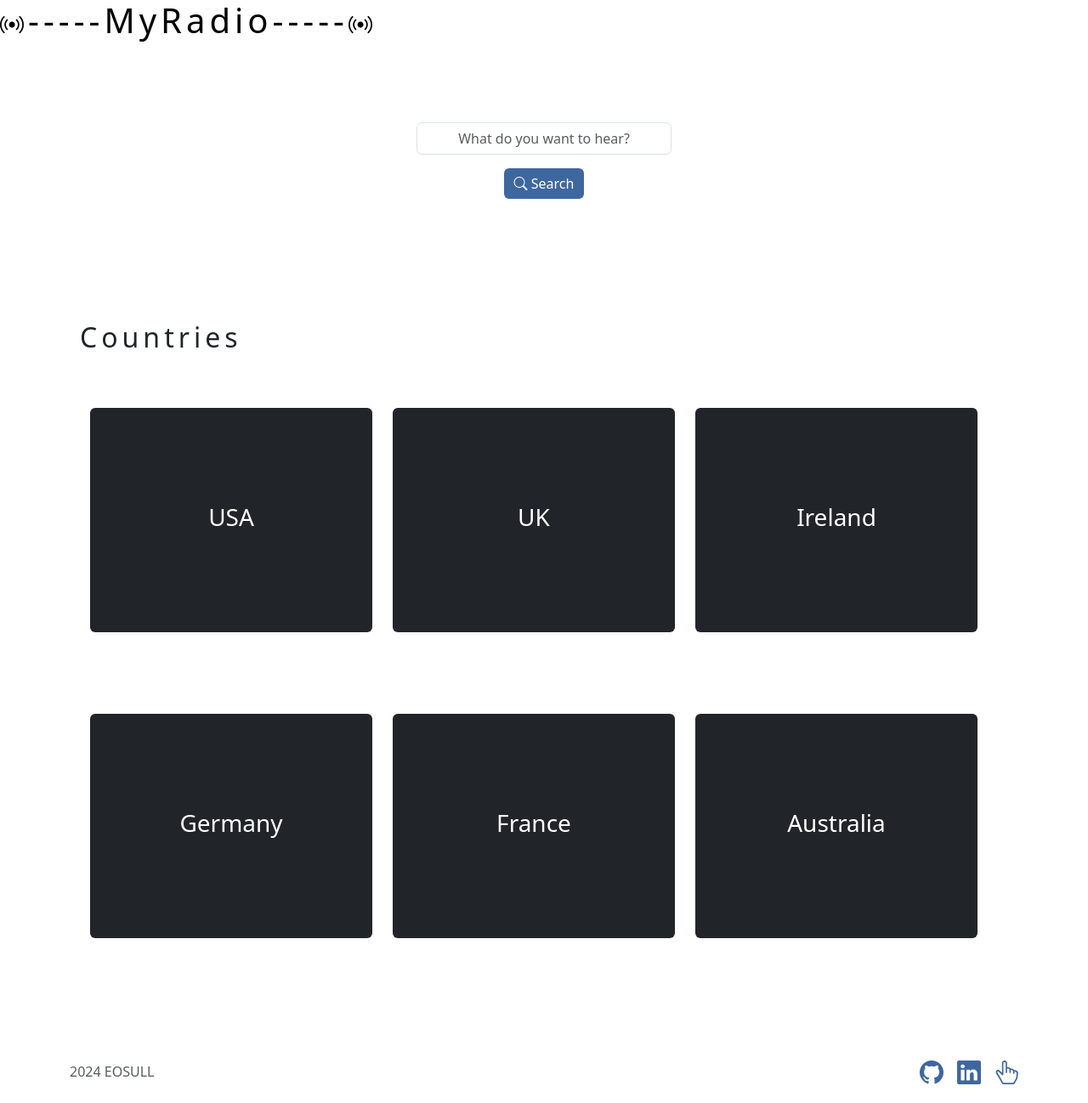
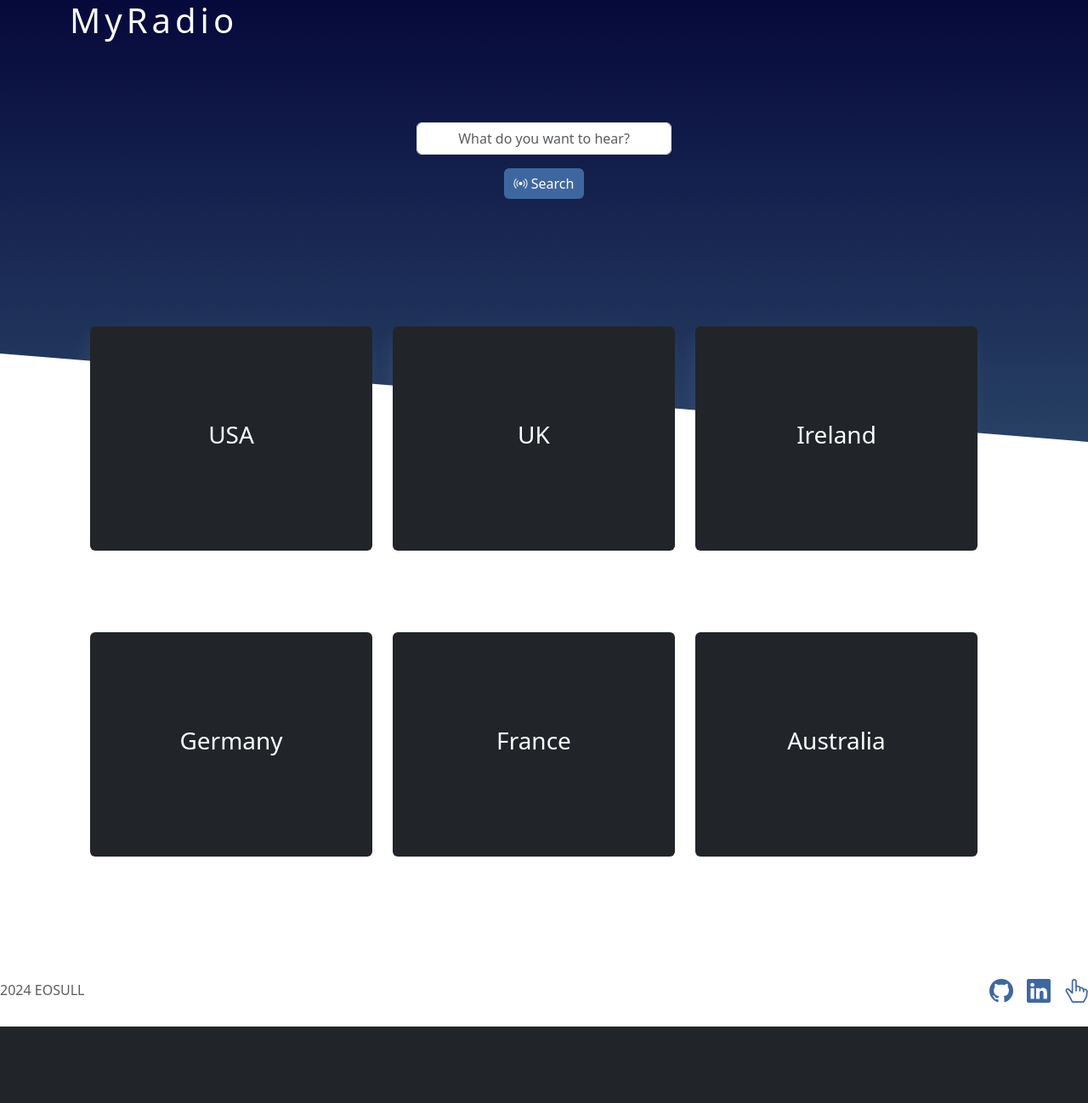
Before and after one commit to eosull/Internet-Radio-Player, a Django app: page / in a window 1280 px wide. Shown: the whole page at 85% size. After the commit the page ends 1208 px from the top, so only its background shows below. Run offline with Django 5.2, Linux system fonts and the light colour scheme; some web fonts are replaced.

Commit message:
style:add background to search banner

```diff
--- a/internetradio/browse/templates/index.html
+++ b/internetradio/browse/templates/index.html
@@ -13,20 +13,26 @@
     <link href="https://fonts.googleapis.com/css2?family=Micro+5&family=Quicksand:wght@300..700&display=swap" rel="stylesheet">
     <title>My Internet Radio</title>
 </head>
-<body class=" search-banner ">
-    <a href="{% url 'index' %}" class="text-black"><h1><i class="bi bi-broadcast fs-3"></i>-----MyRadio-----<i class="bi bi-broadcast fs-3"></i></h1></a>
-
-
+<body>
+<div class="search-banner mb-5">
+  <div class="hero-design">
+    <div class="container">
+      <a href="{% url 'index' %}" class="text-black"><h1>MyRadio</h1></a>
+    </div>
     <!-- Search Box -->
     <div class="container my-5 text-center search-section">
       <div class="position-relative p-5 text-center text-muted rounded-5 d-flex align-items-center justify-content-center">
         <form method="post" class="search-form">
           {% csrf_token %}
           {{ form.as_p }}
-          <button type="submit" class="btn btn-primary"><i class="bi bi-search"></i> Search</button>
+          <button type="submit" class="btn btn-primary"><i class="bi bi-broadcast"></i> Search</button>
       </form>
       </div>
     </div>
+  </div>
+</div>
+
+
 
 
     {% if searched or sorted %}
@@ -57,16 +63,6 @@
                   </div>
                 </div>
                 <h3 class="lh-1 my-auto fw-bold" id="{{ result.stationuuid }}station-name">{{ result.name|truncatechars:30}}</h3>
-                <!-- <ul class="d-flex list-unstyled mt-auto">
-                  <li class="d-flex align-items-center me-3">
-                    <svg class="bi me-2" width="1em" height="1em"><use xlink:href="#geo-fill"/></svg>
-                    <small>{{ result.countrycode }}</small>
-                  </li>
-                  <li class="d-flex align-items-center">
-                    <svg class="bi me-2" width="1em" height="1em"><use xlink:href="#calendar3"/></svg>
-                    <a href="{{ result.homepage }}" target="_blank"><small>Station link</small></a>
-                  </li>
-                </ul> -->
             </div>
             </div>
           {% endfor %}
@@ -122,11 +118,9 @@
       {% endif %}
     {% endif %}
 
-
     <!-- Countries -->
     <div class="modal-sheet position-static d-block">
       <div class="container px-4 py-5" id="custom-cards">
-      <h2 class="pb-2">Countries</h2>
         <div class="row container-fluid h-100">
           <div class="col-12 col-sm-6 col-md-4 my-5 category-buttons">
             <a href="{% url 'index' %}?country=US">
@@ -163,7 +157,7 @@
     </div>
 
 <!-- Footer -->
-<div class="container">
+    <div class="mx-0 footer-banner footer-design">
       <footer class="d-flex flex-wrap justify-content-between align-items-center py-3 my-4">
         <div class="col-md-4 d-flex align-items-center">
           <span class="mb-3 mb-md-0 text-body-secondary">2024 EOSULL</span>
@@ -176,7 +170,6 @@
         </ul>
       </footer>
     </div>
-
     <div class="row m-0 playback-footer d-none">
         <div class="col-md-4 d-flex align-items-evenly w-100">
           <div class="playback-bar-audio-player d-inline float-start">
@@ -193,7 +186,6 @@
           </div>
           </div>
     </div>
-
 </body>
 <script src="{% static 'js/script.js' %}"></script>
 </html>
--- a/internetradio/static/css/base.css
+++ b/internetradio/static/css/base.css
@@ -7,10 +7,7 @@
     --black: #000000;
     --light-blue: #3f679f;
     --light-blue-hover: #284165;
-    /* --orange-light: #f7763195;
-    --grey: rgb(103, 103, 103);
-    --grey-light: rgba(0, 0, 0, 0.549);
-    --grey-dark: rgba(0, 0, 0, 0.828); */
+    --light-blue-gradient: #06093b;
 }
 body {
     height: 100vh;
@@ -44,9 +41,32 @@ a {
 }
 
 h1, h2 {
+    color: var(--white);
     font-weight: 400;
     letter-spacing: 5px;
     font-style: normal;
+    z-index: 1;
+    position: relative;
+}
+
+/* Hero and Footer styling */
+.search-banner {
+    height: 30vh;
+}
+
+.hero-design {
+    background: linear-gradient(var(--light-blue-gradient), var(--light-blue-hover));
+    height: 65vh;
+    clip-path: polygon(0 0, 100% 0, 100% 100%, 0 80%);
+    overflow: visible;
+    position: relative;
+}
+
+.footer-design {
+    width: 100%;
+    height: 10vh;
+    overflow: visible;
+    position: relative;
 }
 
 /* Result card styling */
@@ -60,8 +80,6 @@ h1, h2 {
 
 }
 
-/* Background textures */
-/* Patterns built using https://www.magicpattern.design/tools/css-backgrounds */
 .result-card {
     background-color: var(--black);
     color: var(--white);
@@ -73,22 +91,6 @@ h1, h2 {
 
 .country-card {
     background-color: var(--white);
-}
-
-.search-banner {
-    background-color: var(--white);
-    background-size: 80px 80px;
-    background-position: 0 0,40px 40px;
-}
-
-.search-section {
-    /* background-color: var(--light-blue); */
-    /* box-shadow: rgba(0, 0, 0, 0.2) 0px 60px 40px -7px; */
-}
-
-.search-form p,
-.search-form button {
-    /* box-shadow: rgba(0, 0, 0, 0.2) 0px 60px 40px -7px; */
 }
 
 .modal-sheet {
@@ -124,6 +126,8 @@ h1, h2 {
 
 .country-card {
     box-shadow: rgba(255, 255, 255, 0.1) -4px 9px 25px -6px;
+    z-index: 1;
+    position: relative;
 }
 
 /* Playback bar */
@@ -154,3 +158,10 @@ h1, h2 {
     height: 20px;
     margin: 20px 0;
 }
+
+@media (width <= 1250px) {
+    .hero-design {
+        height: 90vh;
+    }
+
+  }
```
Lines whose indentation alone changed are shown as unchanged.
